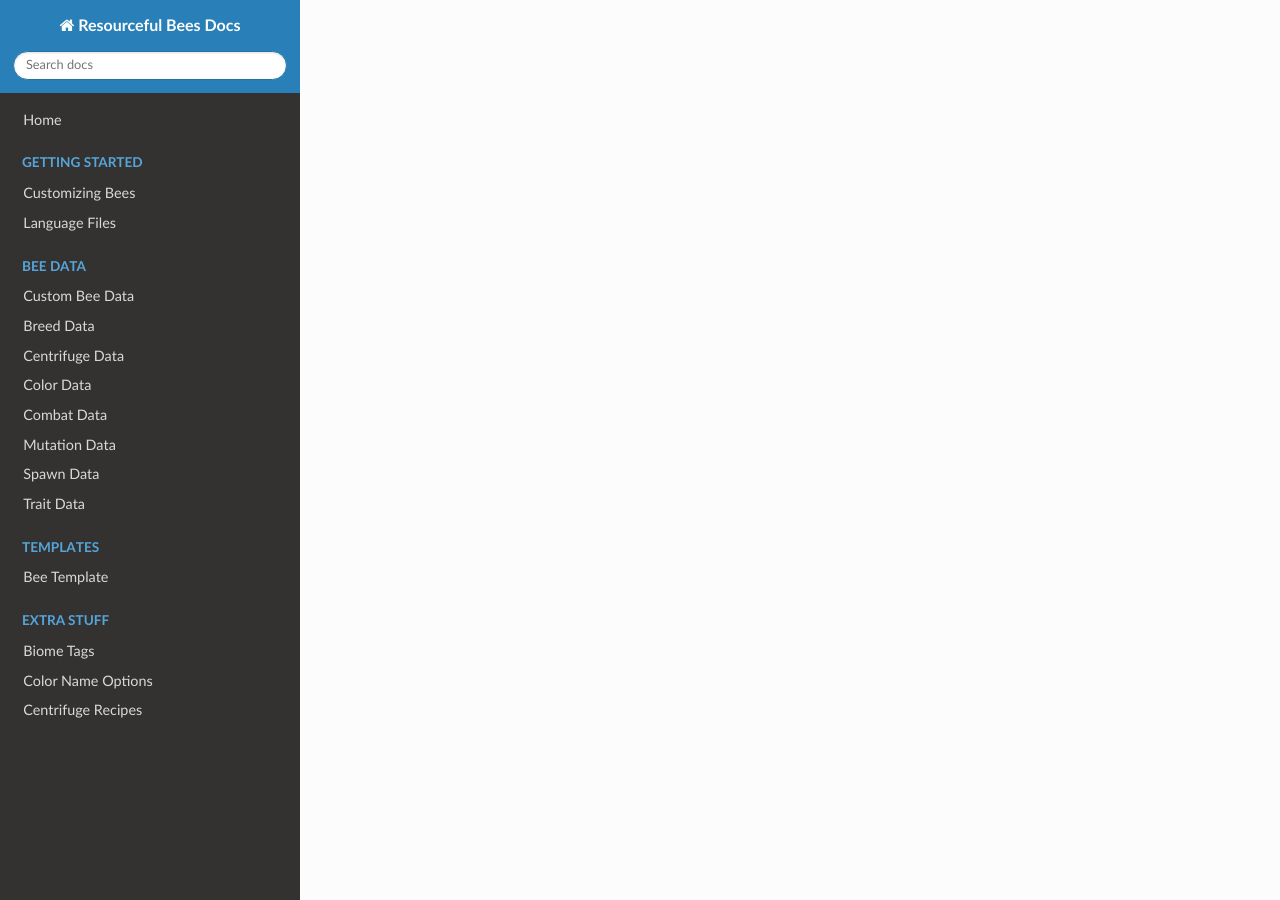
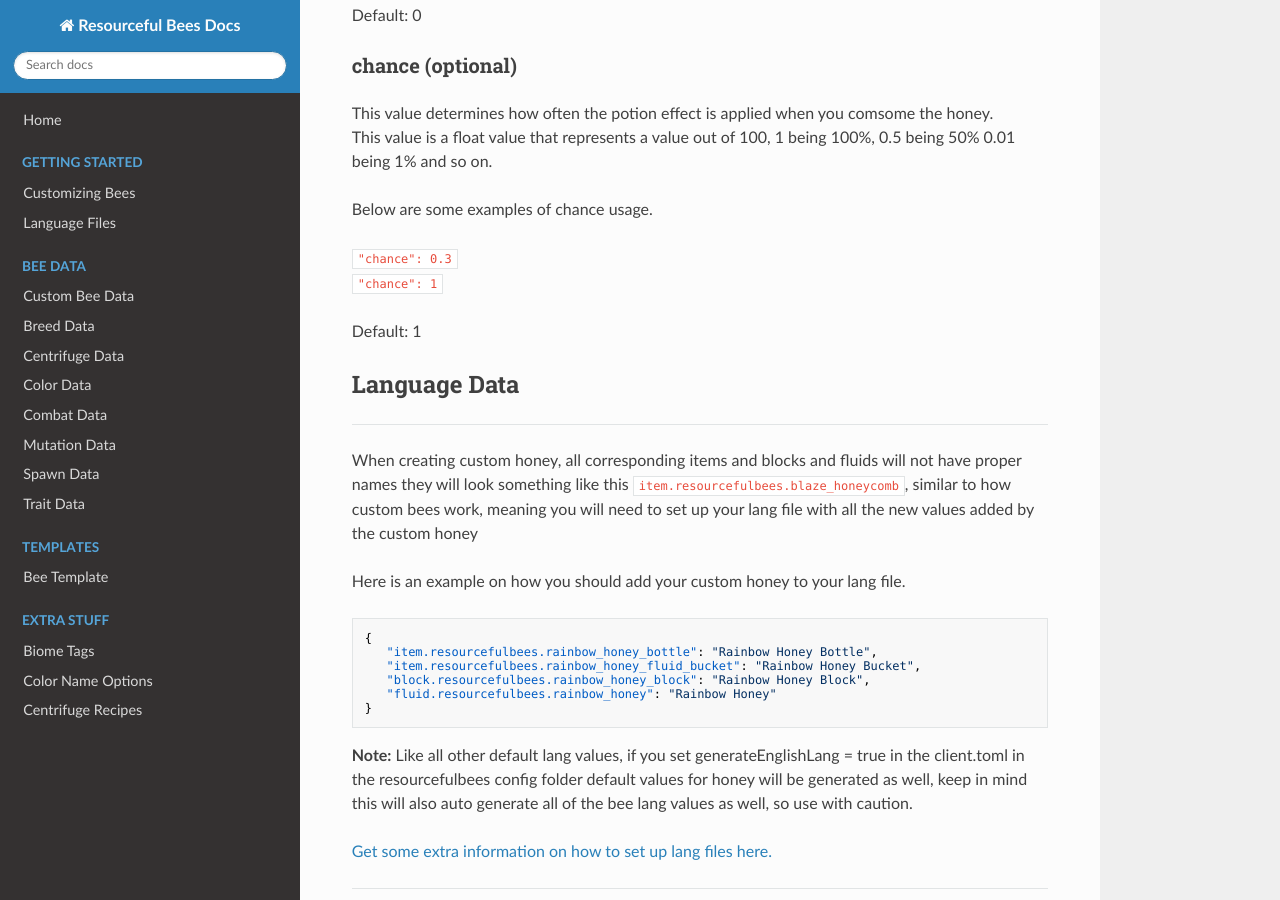
Before and after one commit to Team-Resourceful/ResourcefulBeesDocs, an MkDocs documentation site: the page built from docs/extra_stuff/custom_honey.md, in a window 1280 px wide and 900 px high, scrolled down 3360 px. Built offline with MkDocs 1.6.1, drawn with Linux system fonts in a browser that asks for light colours; nearby versions of some CDN libraries; some of the changed text lies outside the part shown.

Commit message:
Update custom_honey.md

````diff
--- a/docs/extra_stuff/custom_honey.md
+++ b/docs/extra_stuff/custom_honey.md
@@ -1,6 +1,24 @@
 # Custom honey
 
 Custom honey are made similar to how you would make a custom bee, below is information on what values you can use to customise your honey
+
+currently custom honey blocks, honey bottles, honey buckets, and honey fluids will all be generated from the below Data.
+
+## ID Names
+
+the ids of the custom items will be generated using the file name or an optional "name" field in the file
+
+Below are some example of name usages.
+
+`"name": "sweet"`
+`"name": "rainbow"`
+
+Here is how the IDs will be formated.
+
+Honey bottle: {name}_honey_bottle
+Honey block: {name}_honey_block
+Honey bucket: {name}_honey_fluid_bucket
+Honey fluid: {name}_honey
 
 ## Food Data
 
@@ -31,7 +49,7 @@ Default: 1.0
 
 ### honeyColour (optional)
 
-This value can be expressed in multiple ways but is encoded in the .json as a string. It can be expressed as a hexadecimal value with, or without, preceding tags, an integer value, or a named color from the available list found [here.](https://github.com/Resourceful-Bees/ResourcefulBees/wiki/Optional-Colors-Names) The color value is used to determine the honey's color.
+This value can be expressed in multiple ways but is encoded in the .json as a string. It can be expressed as a hexadecimal value with, or without, preceding tags, an integer value, or a named color from the available list found [here.](https://resourceful-bees.readthedocs.io/en/1.16.3/extra_stuff/color_names/) The color value is used to determine the honey's color.
 
 Below are some examples of color usage.
 
@@ -90,7 +108,7 @@ Below are some examples of an effectID.
 
 `"effectID": "speed"`
 `"effectID": "minecraft:strength"`
-`"effectID": `"ars_nouveau:mana_regen"`
+`"effectID": "ars_nouveau:mana_regen"`
 `"effectID": "modname:potion_id"`
 
 ### duration (optional)
@@ -116,7 +134,7 @@ Below are some examples of strength usage.
 
 Default: 0
 
-## chance (optional)
+### chance (optional)
 
 This value determines how often the potion effect is applied when you comsome the honey.
 This value is a float value that represents a value out of 100, 1 being 100%, 0.5 being 50% 0.01 being 1% and so on.
@@ -127,3 +145,23 @@ Below are some examples of chance usage.
 `"chance": 1`
 
 Default: 1
+
+## Language Data
+
+***
+When creating custom honey, all corresponding items and blocks and fluids will not have proper names they will look something like this `item.resourcefulbees.blaze_honeycomb`, similar to how custom bees work, meaning you will need to set up your lang file with all the new values added by the custom honey
+
+Here is an example on how you should add your custom honey to your lang file.
+
+```json
+{
+   "item.resourcefulbees.rainbow_honey_bottle": "Rainbow Honey Bottle",
+   "item.resourcefulbees.rainbow_honey_fluid_bucket": "Rainbow Honey Bucket",
+   "block.resourcefulbees.rainbow_honey_block": "Rainbow Honey Block",
+   "fluid.resourcefulbees.rainbow_honey": "Rainbow Honey"
+}
+```
+
+**Note:**  Like all other default lang values, if you set generateEnglishLang = true in the client.toml in the resourcefulbees config folder default values for honey will be generated as well, keep in mind this will also auto generate all of the bee lang values as well, so use with caution.
+
+[Get some extra information on how to set up lang files here.](https://resourceful-bees.readthedocs.io/en/1.16.3/getting_started/language_files/)
````
